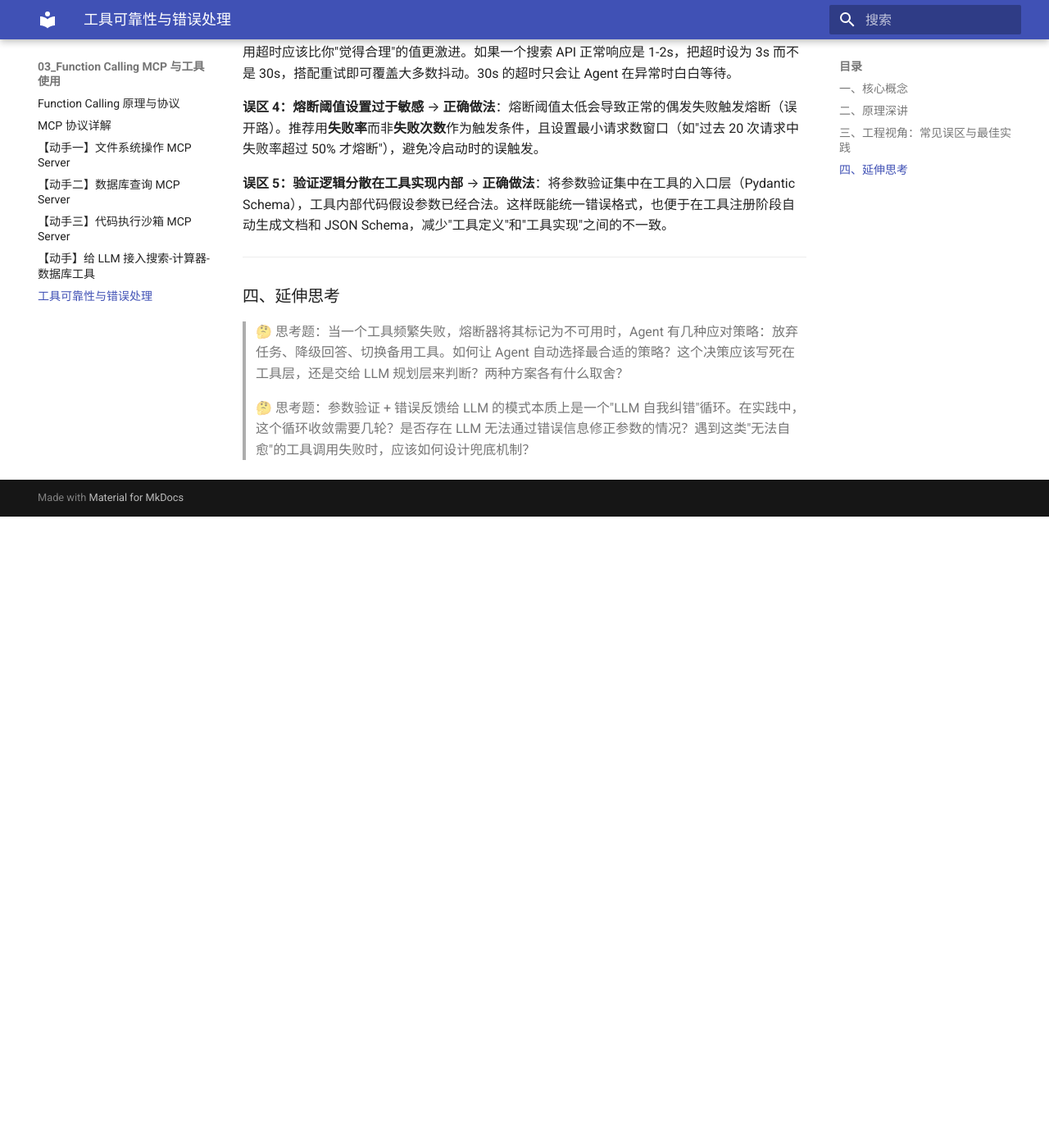
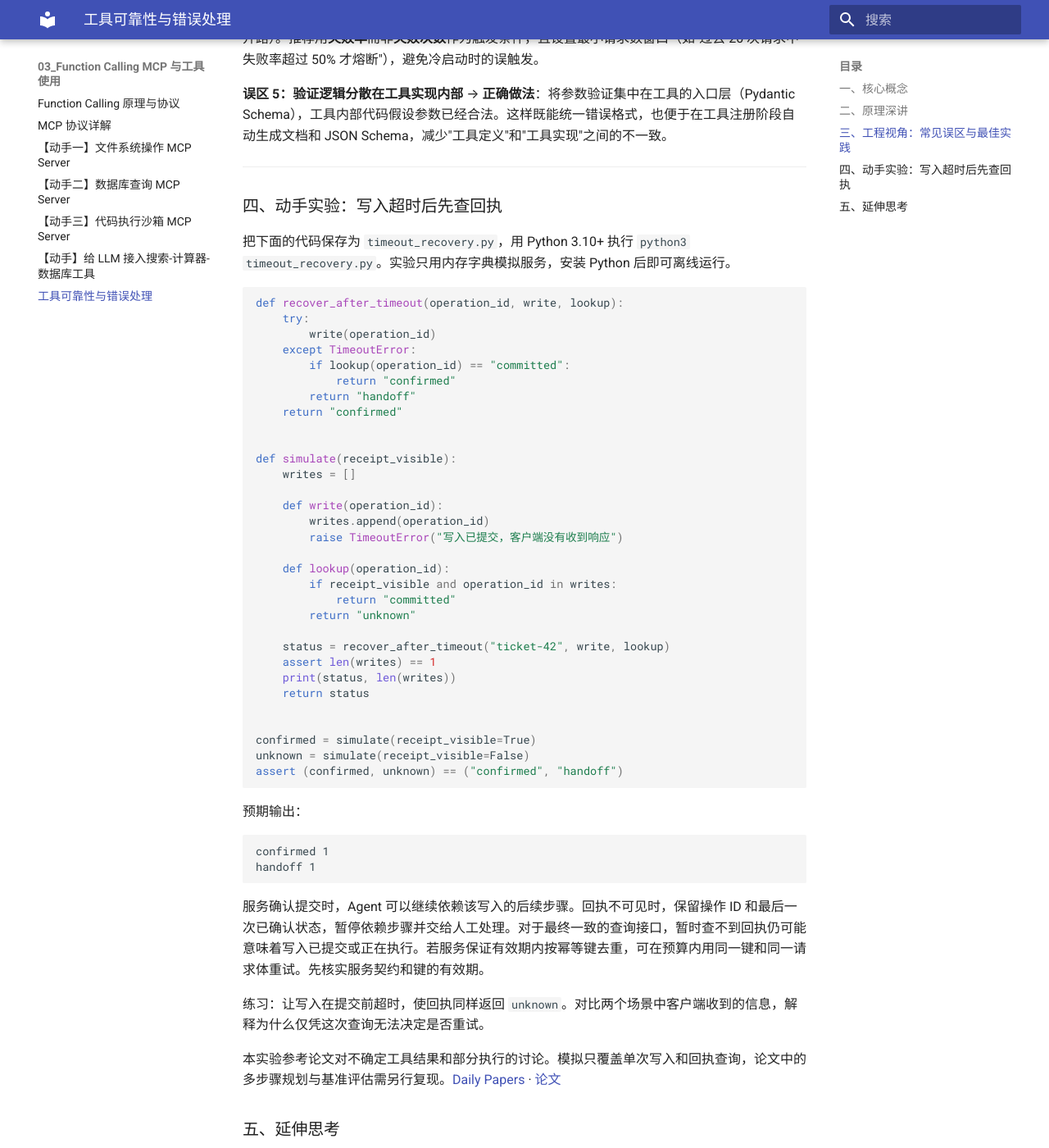
Before and after one commit to swf2020/AI-Agent-in-Practice, an MkDocs documentation site: the page built from docs/AI Agent In Practice/03_Function Calling MCP 与工具使用/3.4 工具可靠性与错误处理.md, in a window 1280 px wide and 1400 px high, scrolled down 6012 px. Shown: the whole window at 82% size. Built offline with MkDocs 1.6.1 and Material for MkDocs 9.7.7, drawn with Linux system fonts in a browser that asks for light colours; before the commit the page ends 6642 px from its top, so only the background shows below that; some of the changed text lies outside the part shown.

Commit message:
docs: teach recovery from ambiguous tool timeouts

````diff
--- a/docs/AI Agent In Practice/03_Function Calling MCP 与工具使用/3.4 工具可靠性与错误处理.md
+++ b/docs/AI Agent In Practice/03_Function Calling MCP 与工具使用/3.4 工具可靠性与错误处理.md
@@ -34,16 +34,16 @@
 
 | 错误类型 | 典型 HTTP 状态码 | 是否重试 |
 |----------|-----------------|----------|
-| 限流 | 429 | ✅ 必须重试，等待 Retry-After 头 |
-| 服务不可用 | 502 / 503 | ✅ 重试 |
-| 网络超时 | timeout | ✅ 重试 |
+| 限流 | 429 | 有重试预算且操作可安全重放时，遵循 Retry-After |
+| 服务不可用 | 502 / 503 | 操作可安全重放时重试 |
+| 网络超时 | timeout | 只读操作可按预算重试，有副作用的操作先确认结果 |
 | 参数错误 | 400 | ❌ 重试无意义，需修正参数 |
 | 认证失败 | 401 / 403 | ❌ 重试无意义，需修正凭证 |
 | 资源不存在 | 404 | ❌ 重试无意义 |
 
 **工程建议**
 
-在 Agent 场景中，重试逻辑应该封装在工具层而非 Agent 循环层。原因是：如果把重试暴露给 LLM（让 LLM 看到失败 Observation 后自己决定重调），模型可能做出不一致的决策，且会消耗更多 Token。工具应该对外表现为"成功"或"明确失败"，暂时性抖动由工具内部处理。
+在 Agent 场景中，重试逻辑应该封装在工具层而非 Agent 循环层。原因是：如果把重试暴露给 LLM（让 LLM 看到失败 Observation 后自己决定重调），模型可能做出不一致的决策，且会消耗更多 Token。工具应区分成功、明确失败和结果未知。暂时性抖动由工具层按操作语义处理。
 
 ```python
 # 示意代码：工具层的重试装饰器
@@ -146,7 +146,7 @@ async def call_tool_with_timeout(tool_func, params, timeout=10.0):
         result = await asyncio.wait_for(tool_func(params), timeout=timeout)
         return result
     except asyncio.TimeoutError:
-        return {"error": f"工具调用超时（{timeout}s），请稍后重试或换用其他方式"}
+        return {"status": "unknown", "error": f"等待工具响应超时（{timeout}s）"}
 ```
 
 超时阈值的设置是个工程判断：搜索 API 可以设 5-10s，代码执行沙箱可能需要 30-60s，数据库查询通常 5s 以内。
@@ -181,7 +181,8 @@ flowchart TD
     D -->|Open 熔断中| E[返回降级结果\n跳过实际调用]
     D -->|Closed / HalfOpen| F[执行工具调用\n带超时控制]
     F -->|成功| G[返回结果\n重置熔断器计数]
-    F -->|超时 / 网络错误| H{是否可重试?}
+    F -->|有副作用且结果未知| L[查回执或人工确认]
+    F -->|其余暂时性错误| H{操作可安全重放?}
     H -->|是 且 未达最大重试次数| I[指数退避等待] --> F
     H -->|否 或 已达最大重试次数| J[记录失败\n更新熔断器计数]
     J --> K[返回错误 Observation 给 LLM]
@@ -200,7 +201,7 @@ flowchart TD
 ### 三、工程视角：常见误区与最佳实践
 
 **误区 1：对所有错误无差别重试**
-→ **正确做法**：区分"可重试错误"和"不可重试错误"。400 参数错误重试三次毫无意义，只是浪费时间和 Token。通过 HTTP 状态码或自定义异常类型做分类，只对 5xx 和 429 类错误重试。
+→ **正确做法**：区分"可重试错误"和"不可重试错误"。400 参数错误重试三次毫无意义，只是浪费时间和 Token。通过 HTTP 状态码或自定义异常类型做分类，将错误分类与操作的可重放性一起判断。
 
 **误区 2：把原始异常堆栈作为 Observation 返回给 LLM**
 → **正确做法**：将异常转换为结构化、可操作的错误描述。`sqlalchemy.exc.OperationalError: (sqlite3.OperationalError) no such table: users` 对 LLM 没有帮助；`数据库查询失败：表 'users' 不存在，请检查表名是否正确` 才能让 LLM 有效修正。错误信息要告诉 LLM **发生了什么** 以及 **如何修正**。
@@ -216,7 +217,58 @@ flowchart TD
 
 ---
 
-### 四、延伸思考
+### 四、动手实验：写入超时后先查回执
+
+把下面的代码保存为 `timeout_recovery.py`，用 Python 3.10+ 执行 `python3 timeout_recovery.py`。实验只用内存字典模拟服务，安装 Python 后即可离线运行。
+
+```python
+def recover_after_timeout(operation_id, write, lookup):
+    try:
+        write(operation_id)
+    except TimeoutError:
+        if lookup(operation_id) == "committed":
+            return "confirmed"
+        return "handoff"
+    return "confirmed"
+
+
+def simulate(receipt_visible):
+    writes = []
+
+    def write(operation_id):
+        writes.append(operation_id)
+        raise TimeoutError("写入已提交，客户端没有收到响应")
+
+    def lookup(operation_id):
+        if receipt_visible and operation_id in writes:
+            return "committed"
+        return "unknown"
+
+    status = recover_after_timeout("ticket-42", write, lookup)
+    assert len(writes) == 1
+    print(status, len(writes))
+    return status
+
+
+confirmed = simulate(receipt_visible=True)
+unknown = simulate(receipt_visible=False)
+assert (confirmed, unknown) == ("confirmed", "handoff")
+```
+
+预期输出：
+
+```text
+confirmed 1
+handoff 1
+```
+
+服务确认提交时，Agent 可以继续依赖该写入的后续步骤。回执不可见时，保留操作 ID 和最后一次已确认状态，暂停依赖步骤并交给人工处理。对于最终一致的查询接口，暂时查不到回执仍可能意味着写入已提交或正在执行。若服务保证有效期内按幂等键去重，可在预算内用同一键和同一请求体重试。先核实服务契约和键的有效期。
+
+练习：让写入在提交前超时，使回执同样返回 `unknown`。对比两个场景中客户端收到的信息，解释为什么仅凭这次查询无法决定是否重试。
+
+本实验参考论文对不确定工具结果和部分执行的讨论。模拟只覆盖单次写入和回执查询，论文中的多步骤规划与基准评估需另行复现。[Daily Papers](https://huggingface.co/papers/2610.41453) · [论文](https://arxiv.org/abs/2610.41453)
+
+### 五、延伸思考
 
 > 🤔 思考题：当一个工具频繁失败，熔断器将其标记为不可用时，Agent 有几种应对策略：放弃任务、降级回答、切换备用工具。如何让 Agent 自动选择最合适的策略？这个决策应该写死在工具层，还是交给 LLM 规划层来判断？两种方案各有什么取舍？
 
--- a/mkdocs.yml
+++ b/mkdocs.yml
@@ -54,7 +54,7 @@ nav:
   - MCP 协议详解: AI Agent In Practice/03_Function Calling MCP 与工具使用/3.2 MCP 协议详解.md
   - 【动手一】文件系统操作 MCP Server: AI Agent In Practice/03_Function Calling MCP 与工具使用/3.2.1 【动手一】文件系统操作 MCP Server.md
   - 【动手二】数据库查询 MCP Server: AI Agent In Practice/03_Function Calling MCP 与工具使用/3.2.2 【动手二】数据库查询 MCP Server.md
-  - 【动手三】代码执行沙箱 MCP Server: AI Agent In Practice/03_Function Calling MCP 与工具使用/3.2.3【动手三】代码执行沙箱 MCP Server.md
+  - 【动手三】代码执行沙箱 MCP Server: AI Agent In Practice/03_Function Calling MCP 与工具使用/3.2.3 【动手三】代码执行沙箱 MCP Server.md
   - 【动手】给 LLM 接入搜索-计算器-数据库工具: AI Agent In Practice/03_Function Calling MCP 与工具使用/3.3 【动手】给 LLM 接入搜索 - 计算器 - 数据库工具.md
   - 工具可靠性与错误处理: AI Agent In Practice/03_Function Calling MCP 与工具使用/3.4 工具可靠性与错误处理.md
 - 04_AI Agent 核心架构:
````
